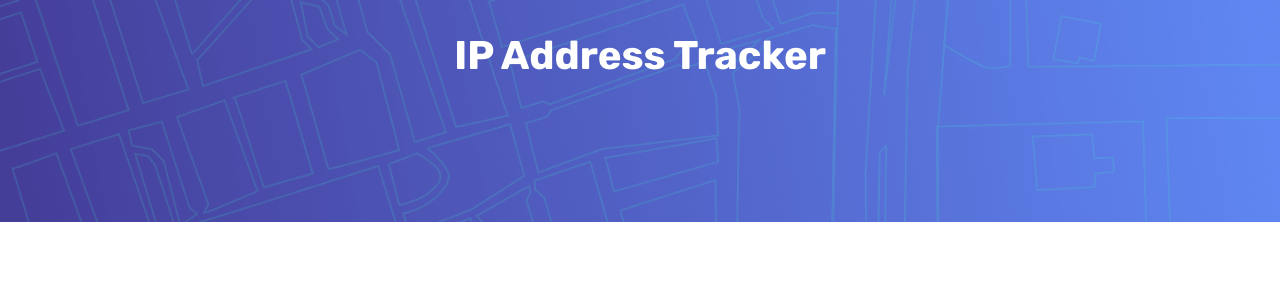
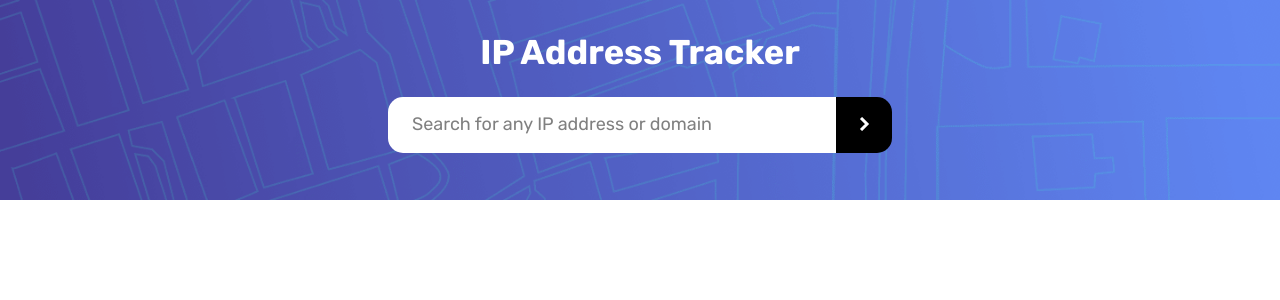
Before and after one commit to S-Brand5136/IP-Address-Tracker, a Vue app: page / in a window 1280 px wide. Shown: the top 300 px of the page. Built offline with nearby package versions, Linux system fonts and the light colour scheme.

Commit message:
Add styling, props, state, and functions to Input component

```diff
--- a/package.json
+++ b/package.json
@@ -10,6 +10,7 @@
   "dependencies": {
     "axios": "^0.27.2",
     "leaflet": "^1.8.0",
+    "vite-svg-loader": "^3.5.1",
     "vue": "^3.2.37"
   },
   "devDependencies": {
--- a/src/App.vue
+++ b/src/App.vue
@@ -18,17 +18,25 @@ import Map from './components/Map.vue';
 
 <style scoped>
   header {
-    padding-top: 2rem;
     background: url("@/assets/images/pattern-bg.png");
     background-repeat: no-repeat;
-    background-size: contain;
+    background-size: cover;
+
     color: #fff;
+
+    display: flex;
+    flex-direction: column;
+    justify-content: flex-start;
+    align-items: center;
+    gap: 1.5rem;
+
+    padding-top: 2rem;
     width: 100%;
-    height: 100%;
+    height: 25%;
     text-align: center;
   }
 
   h1 {
-    font-size: 2.5em;
+    font-size: 2.15em;
   }
 </style>
--- a/src/assets/main.css
+++ b/src/assets/main.css
@@ -3,7 +3,7 @@
 #app {
   display: flex;
   flex-direction: column;
-  justify-content: center;
+  justify-content: flex-start;
   align-items: center;
 
   gap: 3rem;
--- a/src/components/Input.vue
+++ b/src/components/Input.vue
@@ -1,13 +1,63 @@
+<script setup>
+import { reactive, defineProps } from 'vue'
+import IconArrow from './icons/IconArrow.vue';
+
+const props = defineProps(['locationData'])
+const state = reactive({ text: "" });
+
+const submitHandler = () => {
+  state.text = ""
+}
+</script>
 <template lang="">
-  <div>
-
+  <div class="input-group">
+    <input type="text" placeholder="Search for any IP address or domain" :value="state.text" @input="event => state.text = event.target.value">
+    <button @click="submitHandler">
+      <IconArrow />
+    </button>
   </div>
 </template>
-<script>
-export default {
+<style scoped>
+  div.input-group {
+    display: flex;
+    justify-content: center;
+    align-items: center;
+    width: 50%;
+    height: 3.5rem;
+  }
 
-}
-</script>
-<style lang="">
+  input {
+    padding-left: 1.5rem;
+    border-radius: 15px 0 0 15px;
+    border: none;
+    height: 100%;
+    width: 70%;
+  }
+
+  input:hover {
+    cursor: pointer;
+  }
+
+  input::placeholder {
+    color: gray;
+    font-size: var(--var-fs-text);
+  }
+
+  button {
+    height: 100%;
+    width: 3.5rem;
+    border-radius: 0 15px 15px 0;
+    border: none;
+    background-color: #000;
+  }
+
+  button:hover{
+    background-color: var(--var-c-gray-700);
+    cursor: pointer;
+  }
+
+  button:active{
+    background-color: var(--var-c-gray-500);
+  }
 
 </style>
```
Also changed, not shown: src/components/icons/IconArrow.vue (renamed from src/components/icons/iconArrow.vue), src/components/icons/IconLocation.vue (renamed from src/components/icons/iconLocation.vue), 1 other file (tests, documents, lock files or other folders).
